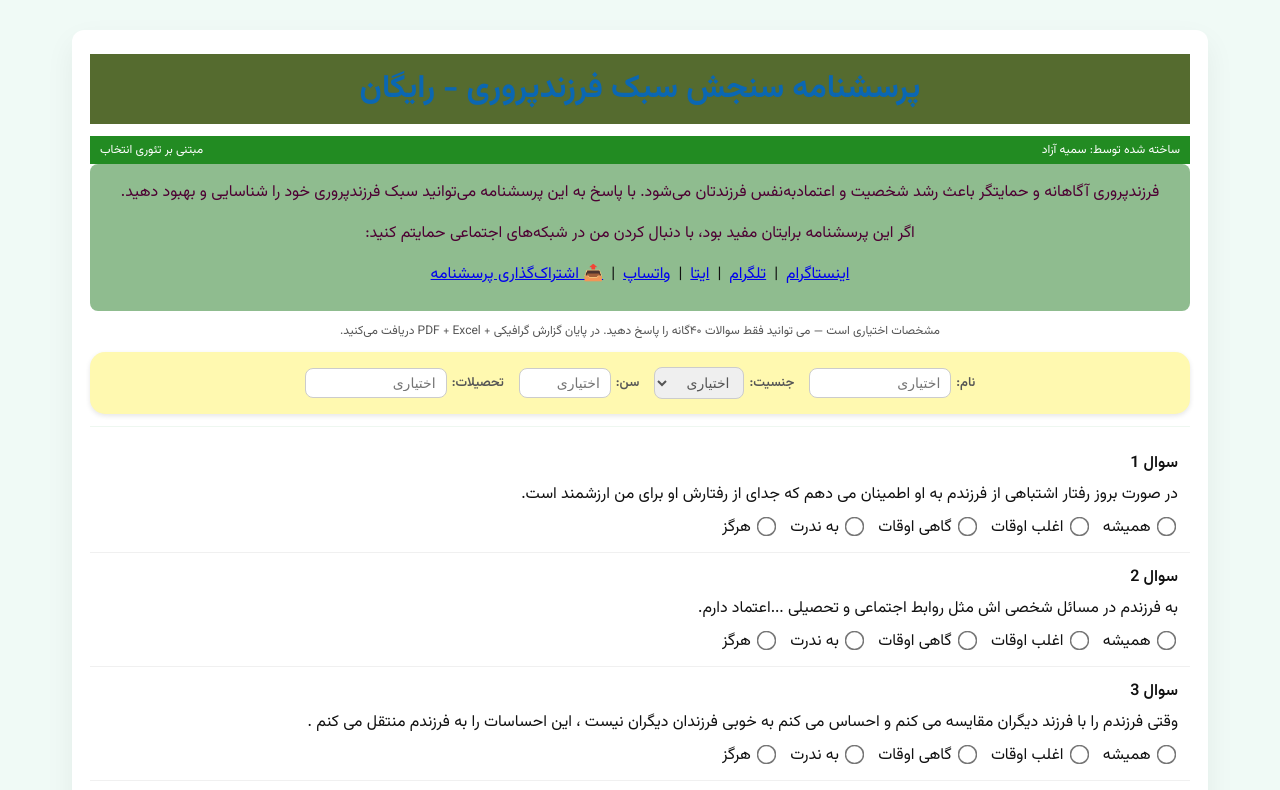
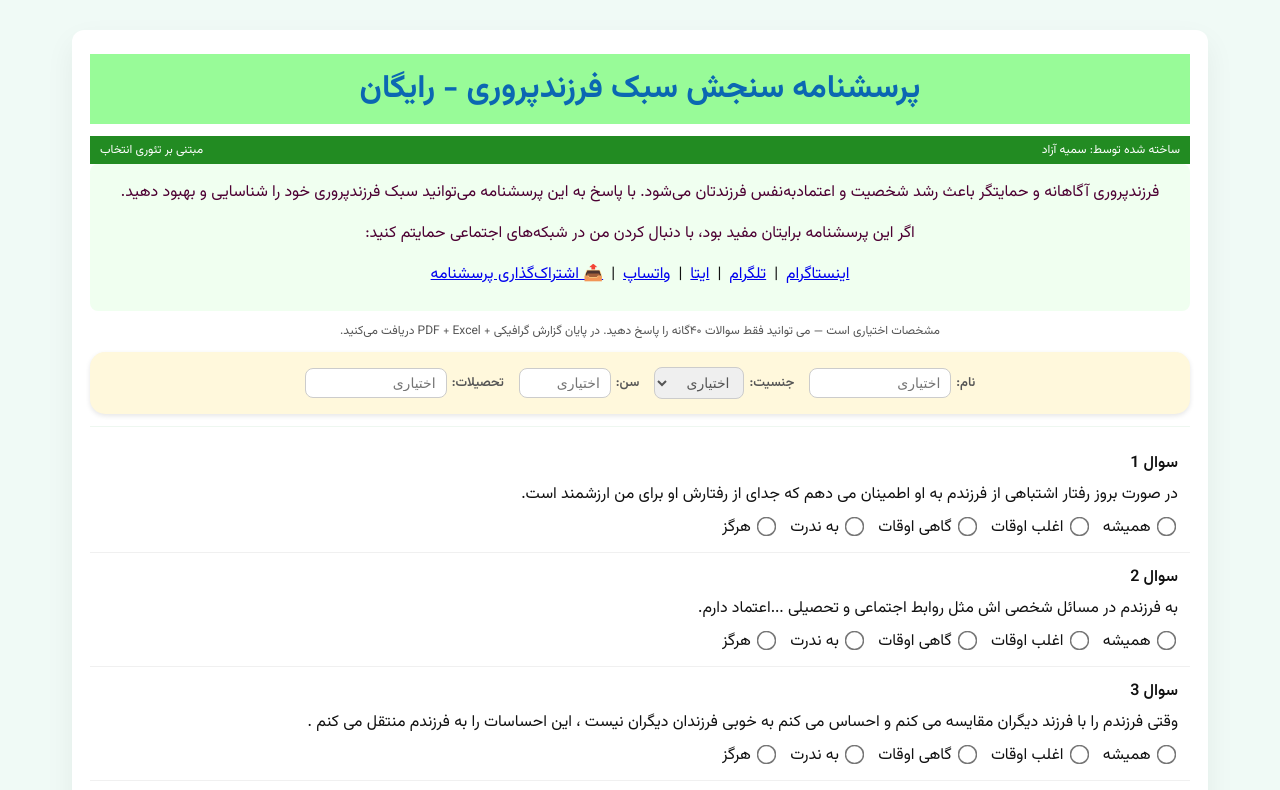
Before and after one commit to somayeazad121/parenting-survey, a plain HTML site: page index.html in a window 1280 px wide. Shown: the top 790 px of the page. Drawn offline with nearby package versions, Linux system fonts and the light colour scheme; a script that the page names is missing.

Commit message:
Update index.html

```diff
--- a/index.html
+++ b/index.html
@@ -65,7 +65,7 @@
 
 <body>
   <div class="wrap">
-  <h1 style="background-color:#556B2F; padding: 10px; text-align: center; font-family: Vazirmatn, sans-serif;">
+  <h1 style="background-color:#98FB98; padding: 10px; text-align: center; font-family: Vazirmatn, sans-serif;">
   پرسشنامه سنجش سبک فرزندپروری - رایگان
 </h1>
 
@@ -75,7 +75,7 @@
 </div>
 
 
-<div class="intro" style="background:#8FBC8F ;padding:12px;border-radius:8px;margin-bottom:12px;text-align:center">
+<div class="intro" style="background:#F0FFF0 ;padding:12px;border-radius:8px;margin-bottom:12px;text-align:center">
   <p style="margin:4px 0;color:#4d0033"> فرزندپروری آگاهانه و حمایتگر باعث رشد شخصیت و اعتمادبه‌نفس فرزندتان می‌شود. با پاسخ به این پرسشنامه می‌توانید سبک فرزندپروری خود را شناسایی و بهبود دهید.
   </p>
   <p style="font-size:16px; color:#4d0033;">
@@ -124,7 +124,7 @@ function shareLink(e) {
     <form id="surveyForm">
 
 
-<div style="display: flex; justify-content: center; align-items: center; gap: 15px; padding: 15px; background-color: #FFF9B0; border-radius: 15px; box-shadow: 0 2px 5px rgba(0,0,0,0.1); flex-wrap: wrap; max-width: 100%;">
+<div style="display: flex; justify-content: center; align-items: center; gap: 15px; padding: 15px; background-color:	#FFF8DC; border-radius: 15px; box-shadow: 0 2px 5px rgba(0,0,0,0.1); flex-wrap: wrap; max-width: 100%;">
 
   <!-- نام -->
   <div style="display: flex; align-items: center; gap: 5px; min-width: 120px;">
```
